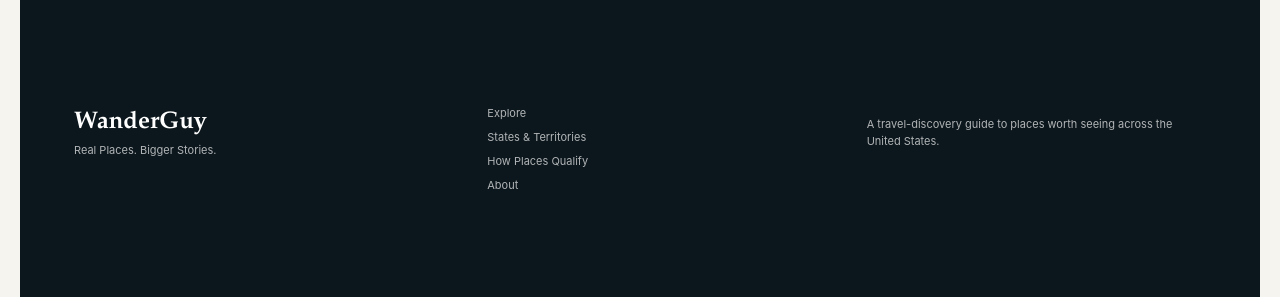
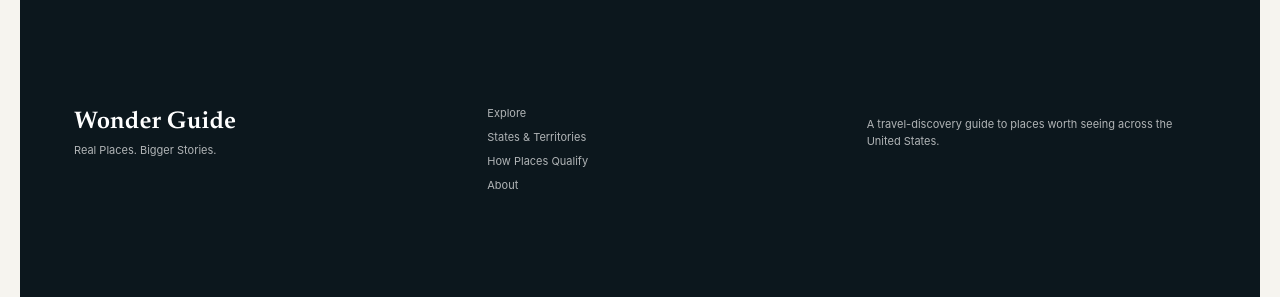
Before and after one commit to jeffthomasiii/us-travel-wonder-guide, a Jekyll site: the page built from index.html, in a window 1280 px wide and 900 px high, scrolled down 1231 px. Shown: the part 600-897 px from the top of the window. Built offline with Jekyll 4.4.1, drawn with Linux system fonts in a browser that asks for light colours.

Commit message:
Correct footer brand name to Wonder Guide

```diff
--- a/_includes/footer.html
+++ b/_includes/footer.html
@@ -1,6 +1,6 @@
 <footer class="site-footer wg-footer">
   <div class="page-shell wg-footer-inner">
-    <div><strong>WanderGuy</strong><span>Real Places. Bigger Stories.</span></div>
+    <div><strong>Wonder Guide</strong><span>Real Places. Bigger Stories.</span></div>
     <nav aria-label="Footer navigation"><a href="{{ '/explore/' | relative_url }}">Explore</a><a href="{{ '/states/' | relative_url }}">States & Territories</a><a href="{{ '/tiers/' | relative_url }}">How Places Qualify</a><a href="{{ '/about/' | relative_url }}">About</a></nav>
     <p>A travel-discovery guide to places worth seeing across the United States.</p>
   </div>
```
